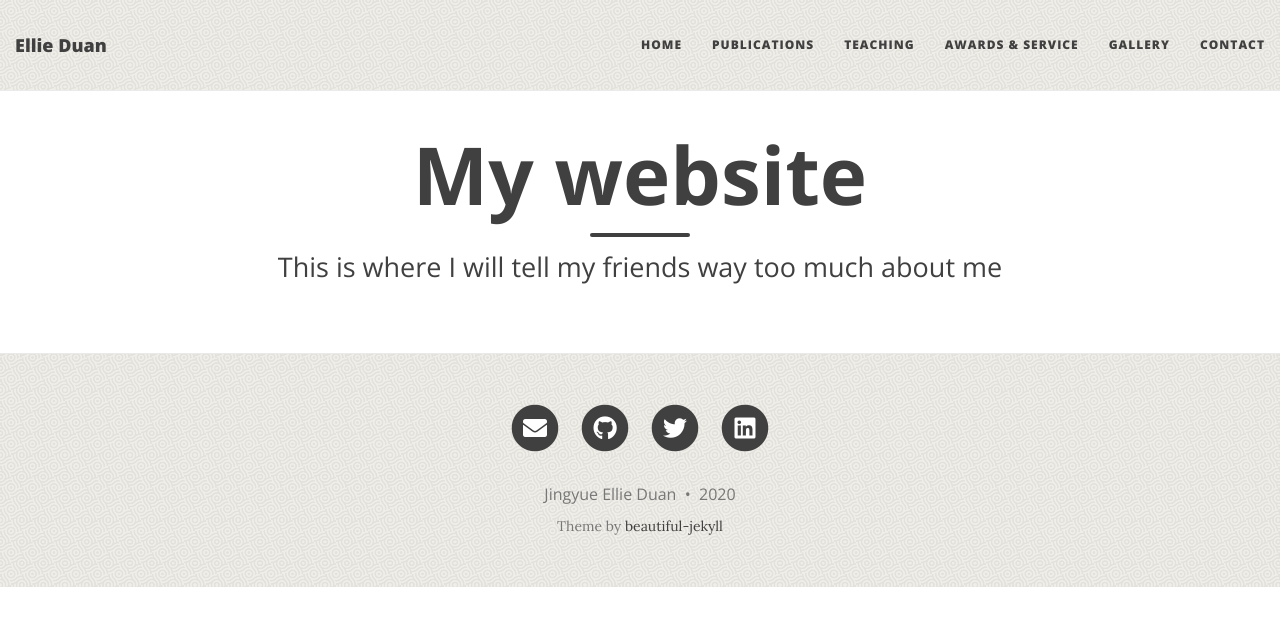
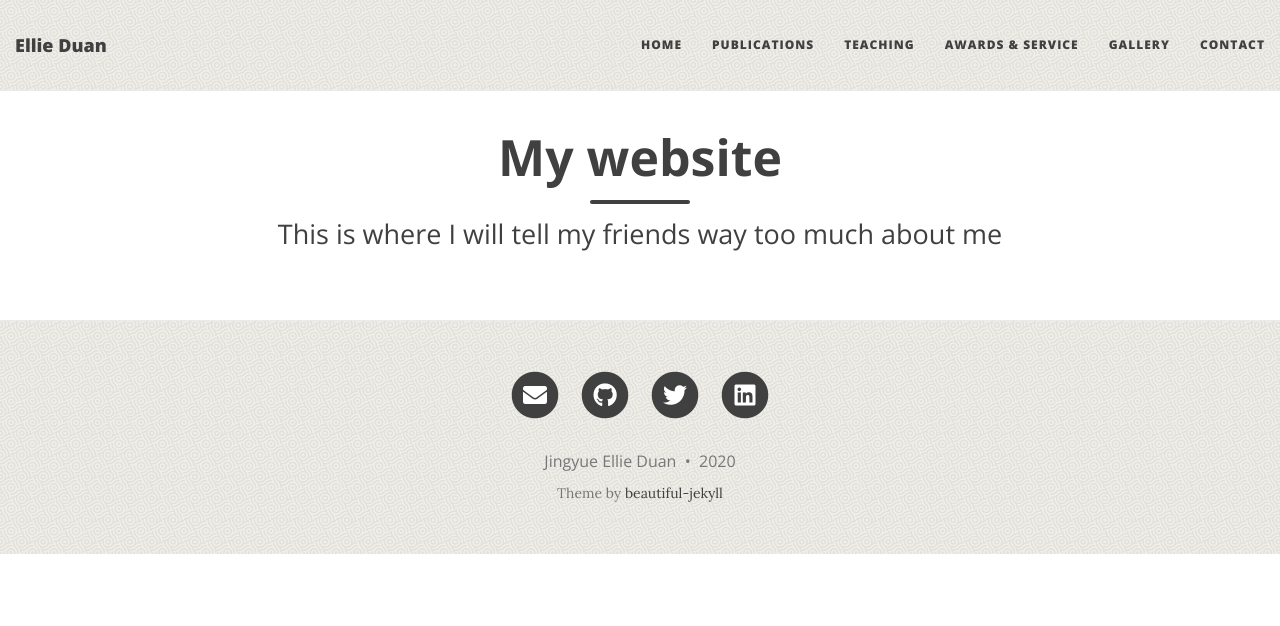
Before and after one commit to EllieDuan/EllieDuan.github.io, a Jekyll site: the page built from index_post-page_notuse.html, in a window 1280 px wide. Shown: the top 626 px of the page. Built offline with Jekyll 4.4.1, drawn with Linux system fonts in a browser that asks for light colours; nearby versions of some CDN libraries.

Commit message:
update css header mobile

```diff
--- a/css/main.css
+++ b/css/main.css
@@ -382,7 +382,7 @@ footer .theme-by {
 
 @media only screen and (min-width: 768px) {
   .post-preview .post-title {
-    font-size: 36px;
+    font-size: 20px;
   }
 }
 
@@ -524,10 +524,10 @@ footer .theme-by {
     padding: 150px 0;
   }
   .intro-header .page-heading h1 {
-    font-size: 80px;
+    font-size: 50px;
   }
   .intro-header .post-heading h1 {
-    font-size: 50px;
+    font-size: 30px;
   }
   .intro-header.big-img .img-desc {
     font-size: 14px;
```
